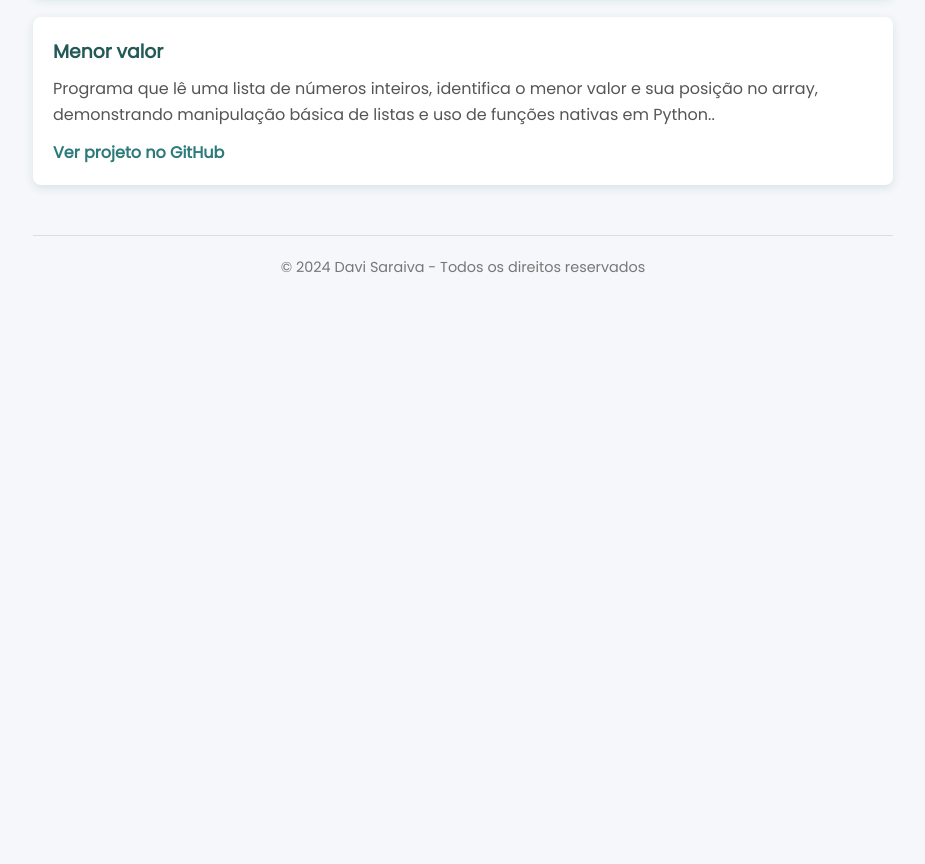
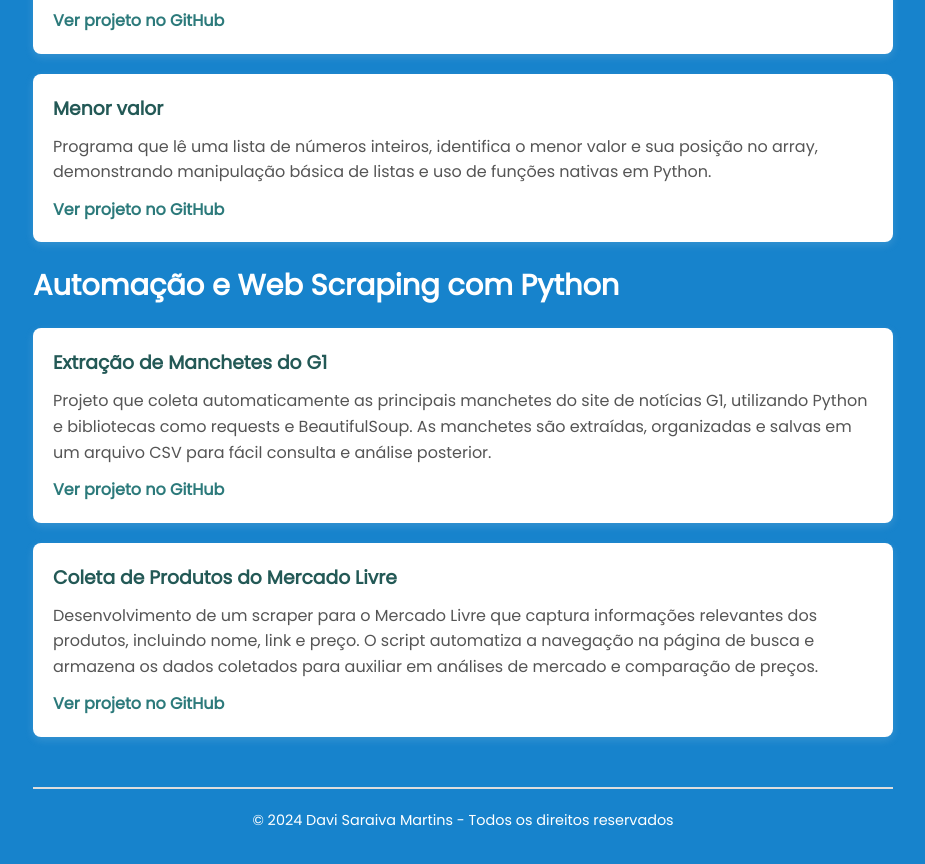
Before and after one commit to DaviSaraivaMartins/Portfolio-Estagio-Scaza, a plain HTML site: page index.html in a window 1280 px wide. Shown: the part 1118-1982 px from the top of the page, without its empty margins (177-1102 px from the left). Before the commit the page ends 1437 px from the top, so only its background shows below. Drawn offline with nearby package versions, Linux system fonts and the light colour scheme.

Commit message:
Atualização

```diff
--- a/index.html
+++ b/index.html
@@ -3,7 +3,7 @@
 <head>
   <meta charset="UTF-8" />
   <meta name="viewport" content="width=device-width, initial-scale=1" />
-  <title>Portfólio - Davi Saraiva</title>
+  <title>Portfólio - Davi Saraiva Martins</title>
 
   <!-- Style Css-->
   <link rel="stylesheet" href="style.css">
@@ -19,7 +19,7 @@
 <body>
 
   <header>
-    <a href="#" class="logo"><i class="bi bi-person-circle"></i>Davi Saraiva</a>
+    <a href="#" class="logo"><i class="bi bi-person-circle"></i>Davi Saraiva martins</a>
   </header>
 
   <main>
@@ -33,7 +33,7 @@
     </section>
 
     <section class="projetos">
-      <h2>Projetos</h2>
+      <h2>Testes Lógicos - Processo Seletivo Scaza</h2>
 
       <article class="projeto">
         <h3>Idade em detalhes</h3>
@@ -41,34 +41,52 @@
              e meses com 30 dias, exercitando raciocínio matemático básico e manipulação de inteiros.
 
 </p>
-        <a href="https://github.com/DaviSaraivaMartins/MeAlugando" target="_blank">Ver projeto no GitHub</a>
+        <a href="https://github.com/DaviSaraivaMartins/teste-logico-scaza.git" target="_blank">Ver projeto no GitHub</a>
       </article>
 
       <article class="projeto">
         <h3>Quadrante ponto</h3>
         <p>Programa que lê coordenadas (x, y) de um ponto no plano cartesiano e determina em qual quadrante ele está,
             ou se está na origem ou em algum eixo, aplicando lógica condicional simples.</p>
-        <a href="#" target="_blank">Ver projeto no GitHub</a>
+        <a href="https://github.com/DaviSaraivaMartins/teste-logico-scaza.git" target="_blank">Ver projeto no GitHub</a>
       </article>
 
       <article class="projeto">
         <h3>Sequencia formatada</h3>
         <p>Programa que lê dois números inteiros X e Y (X < Y) e imprime a sequência de 1 até Y,
             quebrando a linha a cada X números, praticando controle de fluxo e formatação de saída.</p>
-        <a href="#" target="_blank">Ver projeto no GitHub</a>
+        <a href="https://github.com/DaviSaraivaMartins/teste-logico-scaza.git" target="_blank">Ver projeto no GitHub</a>
       </article>
 
       <article class="projeto">
         <h3>Menor valor</h3>
         <p>Programa que lê uma lista de números inteiros, identifica o menor valor e sua posição no array,
-            demonstrando manipulação básica de listas e uso de funções nativas em Python..</p>
-        <a href="#" target="_blank">Ver projeto no GitHub</a>
+            demonstrando manipulação básica de listas e uso de funções nativas em Python.</p>
+        <a href="https://github.com/DaviSaraivaMartins/teste-logico-scaza.git" target="_blank">Ver projeto no GitHub</a>
       </article>
+
+        <h2>Automação e Web Scraping com Python</h2>
+      <article class="projeto">
+        <h3>Extração de Manchetes do G1</h3>
+        <p>Projeto que coleta automaticamente as principais manchetes do site de notícias G1, utilizando Python e bibliotecas
+          como requests e BeautifulSoup. As manchetes são extraídas, organizadas e salvas em um arquivo CSV para fácil consulta
+           e análise posterior.</p>
+        <a href="https://github.com/DaviSaraivaMartins/Web-scraping-Python.git" target="_blank">Ver projeto no GitHub</a>
+      </article>
+
+       <article class="projeto">
+        <h3>Coleta de Produtos do Mercado Livre</h3>
+        <p>Desenvolvimento de um scraper para o Mercado Livre que captura informações relevantes dos produtos, incluindo nome,
+          link e preço. O script automatiza a navegação na página de busca e armazena os dados coletados para auxiliar em análises
+           de mercado e comparação de preços.</p>
+        <a href="https://github.com/DaviSaraivaMartins/Web-scraping-Python.git" target="_blank">Ver projeto no GitHub</a>
+      </article>
+
     </section>
   </main>
 
   <footer>
-    &copy; 2024 Davi Saraiva - Todos os direitos reservados
+    &copy; 2024 Davi Saraiva Martins - Todos os direitos reservados
   </footer>
 
 </body>
--- a/style.css
+++ b/style.css
@@ -5,7 +5,7 @@
 }
 body {
   font-family: 'Poppins', sans-serif;
-      background: #f5f7fa;
+  background: #1783cc;
   color: #333;
   line-height: 1.6;
   max-width: 900px;
@@ -18,12 +18,12 @@
   align-items: center;
   justify-content: space-between;
   padding-bottom: 20px;
-      border-bottom: 2px solid #2c7a7b;
+  border-bottom: 1px solid #fff;
 }
 header .logo {
   display: flex;
   align-items: center;
-      color: #2c7a7b;
+  color: #fff;
   text-decoration: none;
   font-weight: 700;
   font-size: 1.6rem;
@@ -53,6 +53,10 @@
 .apresentacao .texto {
   flex: 1;
   min-width: 260px;
+  background-color: rgba(255, 255, 255, 0.85); /* fundo branco translúcido */
+  padding: 15px 20px;
+  border-radius: 8px;
+  color: #222; /* texto escuro para contraste */
 }
 .apresentacao .texto h1 {
   color: #2c7a7b;
@@ -60,7 +64,6 @@
 }
 .apresentacao .texto p {
   font-size: 1.1rem;
-      color: #444;
   margin-bottom: 15px;
 }
 .apresentacao .texto a.btn-contato {
@@ -79,7 +82,7 @@
 
 /* Projetos */
 section.projetos h2 {
-      color: #2c7a7b;
+  color: #fff;
   margin-bottom: 20px;
   font-size: 1.8rem;
   font-weight: 700;
@@ -88,7 +91,7 @@
   background: white;
   border-radius: 8px;
   padding: 20px;
-      box-shadow: 0 3px 8px rgba(44,122,123,0.15);
+  box-shadow: 0 3px 8px rgba(236, 241, 241, 0.15);
   margin-bottom: 20px;
   transition: transform 0.2s ease;
 }
@@ -120,8 +123,8 @@
   text-align: center;
   padding: 20px 0;
   margin-top: 50px;
-      color: #777;
-      border-top: 1px solid #ddd;
+  color: #fff;
+  border-top: 2px solid #ddd;
   font-size: 0.9rem;
 }
 
```
Lines whose indentation alone changed are shown as unchanged.
